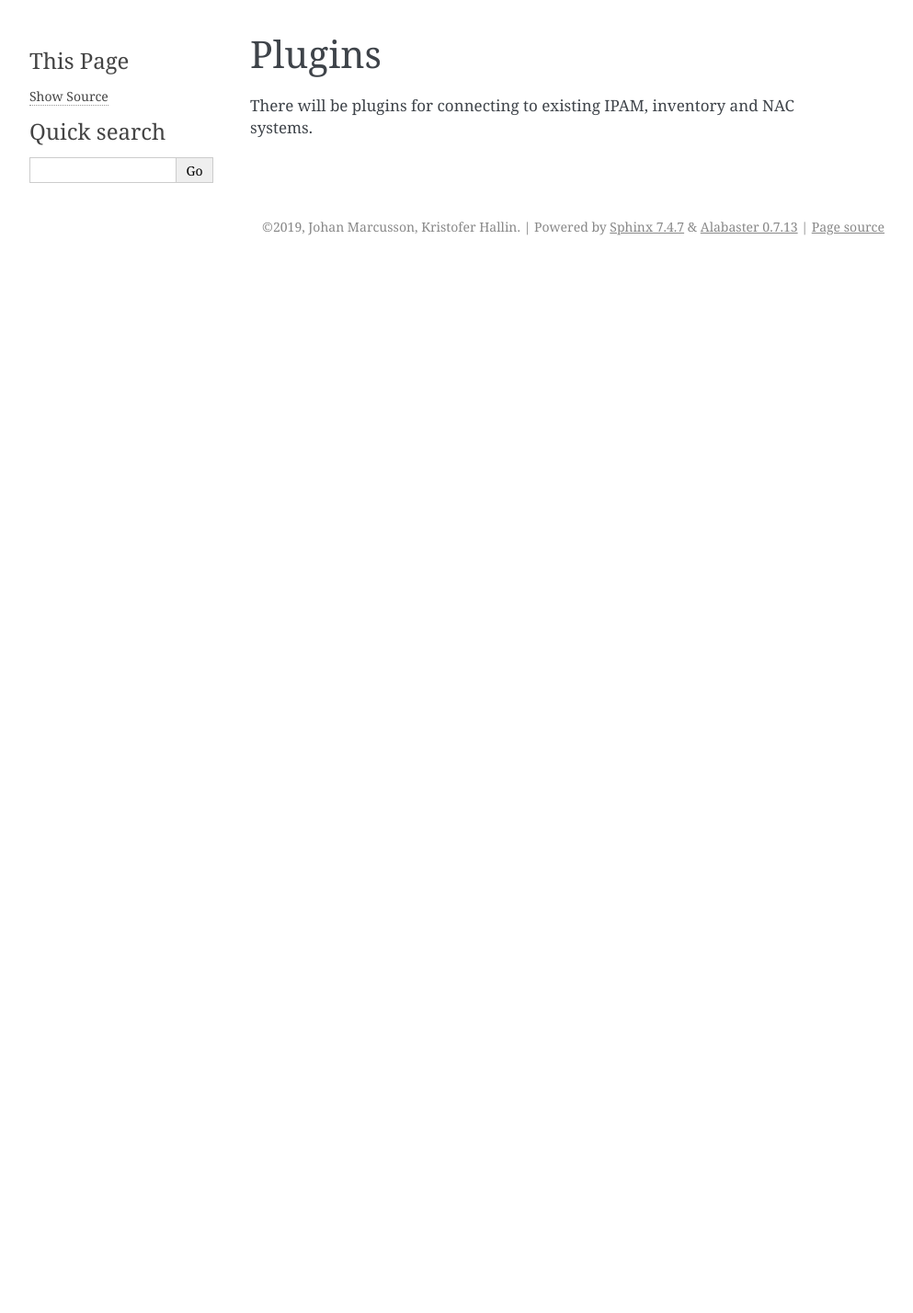
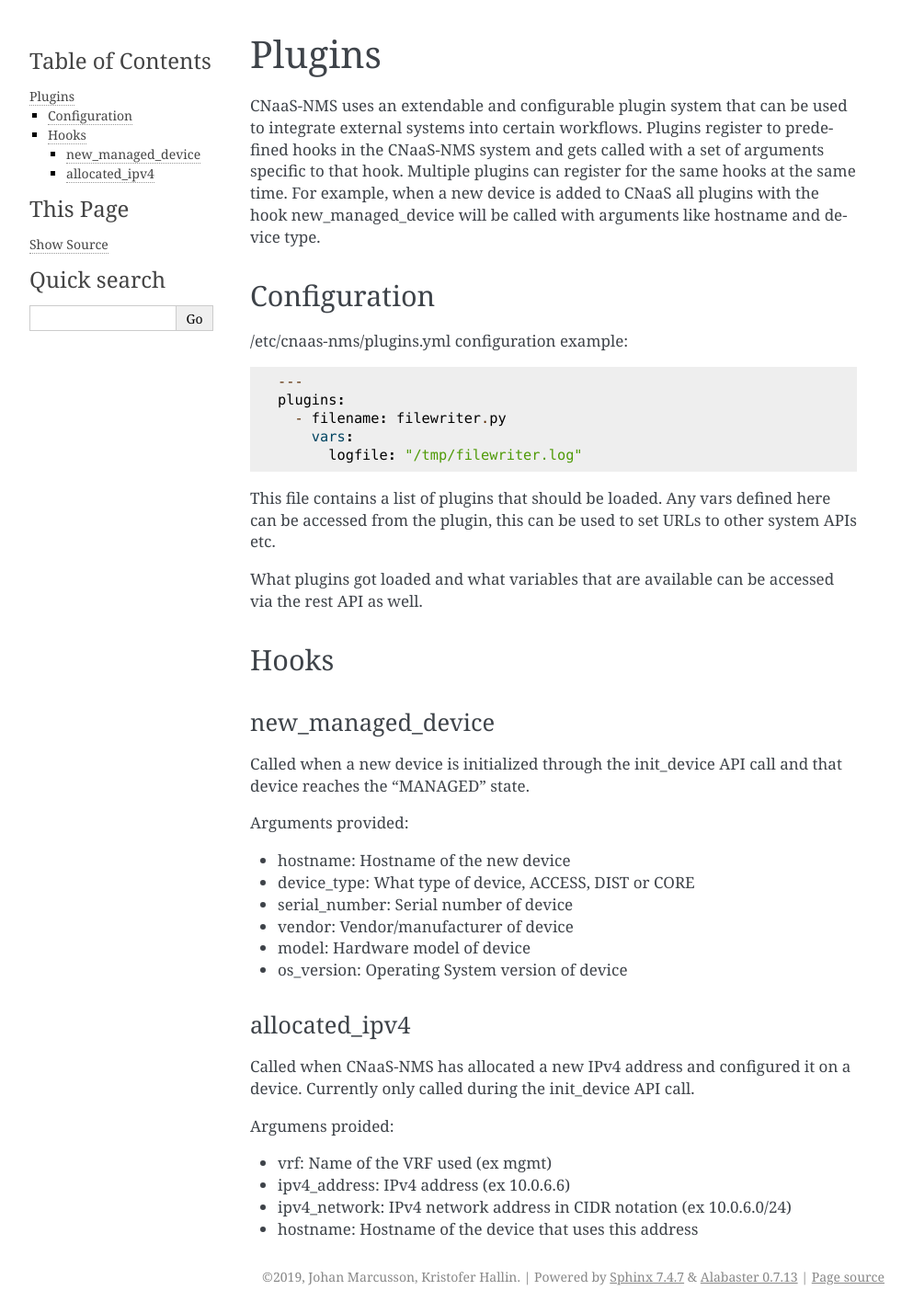
Before and after one commit to SUNET/cnaas-nms, a Sphinx documentation site: the page built from docs/plugins/index.rst, in a window 1280 px wide. Shown: the whole page at 92% size, without its empty margins (148-1141 px from the left). Built offline with Sphinx 7.4.7, drawn with Linux system fonts in a browser that asks for light colours; pages that are not in the unit, such as notebooks, are missing from menus; before the commit the page ends 900 px from its top, so only the background shows below that.

Commit message:
Add documentation for plugins. Tidy up API call for plugins.

```diff
--- a/docs/apiref/index.rst
+++ b/docs/apiref/index.rst
@@ -14,6 +14,7 @@ Contents
    mgmtdomains
    repository
    settings
+   plugins
 
 Indices and tables
 ==================
--- a/docs/plugins/index.rst
+++ b/docs/plugins/index.rst
@@ -1,4 +1,58 @@
 Plugins
 =======
 
-There will be plugins for connecting to existing IPAM, inventory and NAC systems.
+CNaaS-NMS uses an extendable and configurable plugin system that can be used to integrate
+external systems into certain workflows. Plugins register to predefined hooks in the CNaaS-NMS
+system and gets called with a set of arguments specific to that hook. Multiple plugins can
+register for the same hooks at the same time.
+For example, when a new device is added to CNaaS all plugins with the hook new_managed_device
+will be called with arguments like hostname and device type.
+
+Configuration
+-------------
+
+/etc/cnaas-nms/plugins.yml configuration example::
+
+  ---
+  plugins:
+    - filename: filewriter.py
+      vars:
+        logfile: "/tmp/filewriter.log"
+
+This file contains a list of plugins that should be loaded.
+Any vars defined here can be accessed from the plugin, this can be used to set
+URLs to other system APIs etc.
+
+What plugins got loaded and what variables that are available can be accessed via the
+rest API as well.
+
+Hooks
+-----
+
+new_managed_device
+^^^^^^^^^^^^^^^^^^
+
+Called when a new device is initialized through the init_device API call and that device
+reaches the "MANAGED" state.
+
+Arguments provided:
+
+- hostname: Hostname of the new device
+- device_type: What type of device, ACCESS, DIST or CORE
+- serial_number: Serial number of device
+- vendor: Vendor/manufacturer of device
+- model: Hardware model of device
+- os_version: Operating System version of device
+
+allocated_ipv4
+^^^^^^^^^^^^^^
+
+Called when CNaaS-NMS has allocated a new IPv4 address and configured it on a device.
+Currently only called during the init_device API call.
+
+Argumens proided:
+
+- vrf: Name of the VRF used (ex mgmt)
+- ipv4_address: IPv4 address (ex 10.0.6.6)
+- ipv4_network: IPv4 network address in CIDR notation (ex 10.0.6.0/24)
+- hostname: Hostname of the device that uses this address
```
Also changed, not shown: 1 other file.
